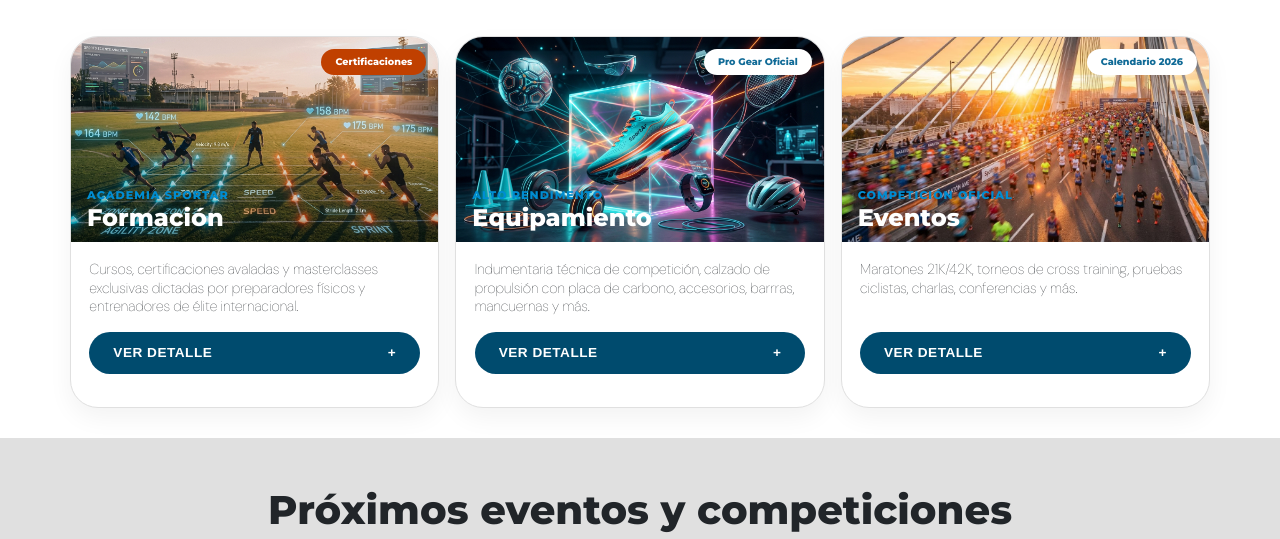
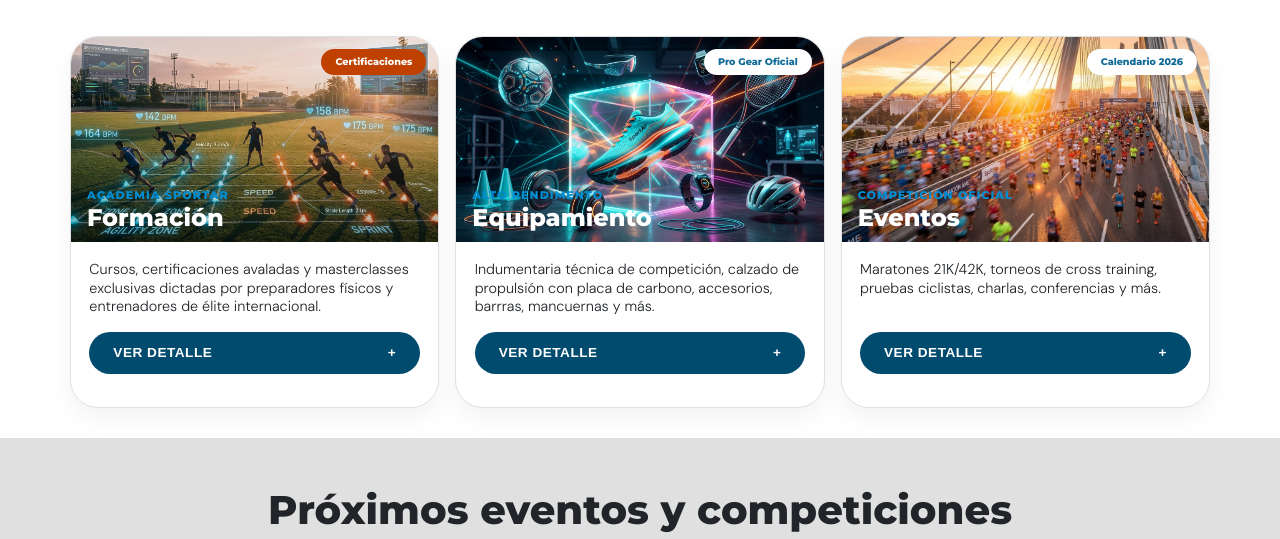
Before and after one commit to lautaroarielveliz0101/proyecto-uno, a plain HTML site: page index.html in a window 1280 px wide. Shown: the part 255-794 px from the top of the page. Drawn offline with nearby package versions, Linux system fonts and the light colour scheme.

Commit message:
corrijo valor cardbody (font-weith)

```diff
--- a/css/category.css
+++ b/css/category.css
@@ -43,7 +43,7 @@ font-weight: 800;
 }
 .cardBody{
   padding: 5%;
-  font-weight: 8;
+  font-weight: 300;
   font-size: 0.9rem;
   line-height: 1.3;
    max-width: 750px;
```
